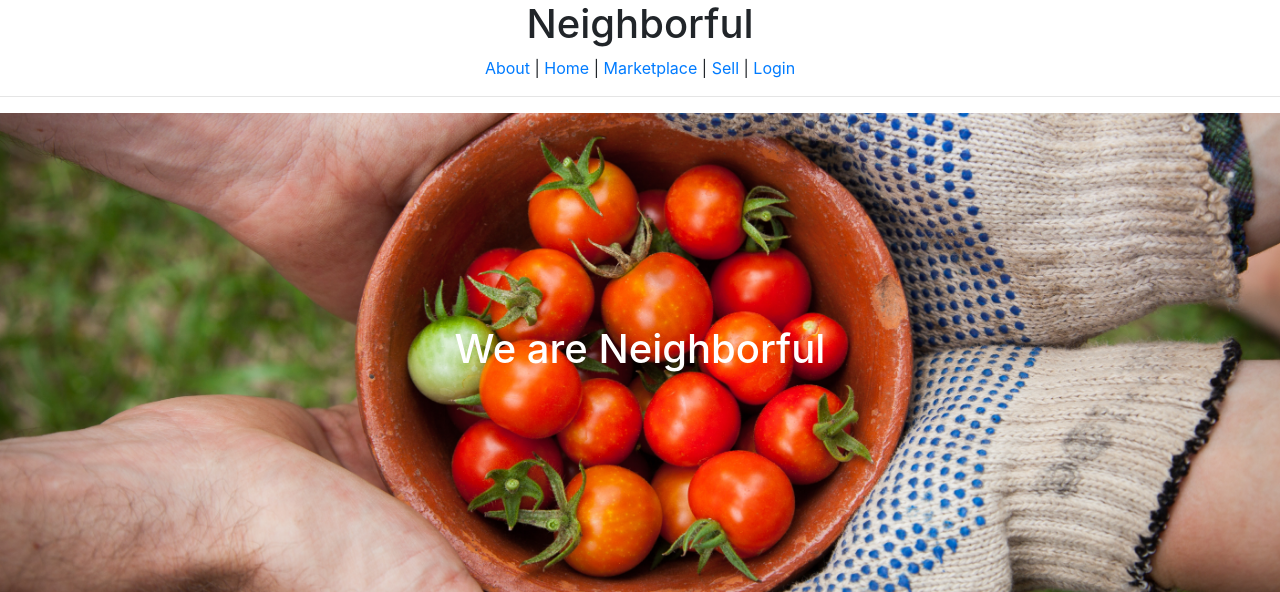
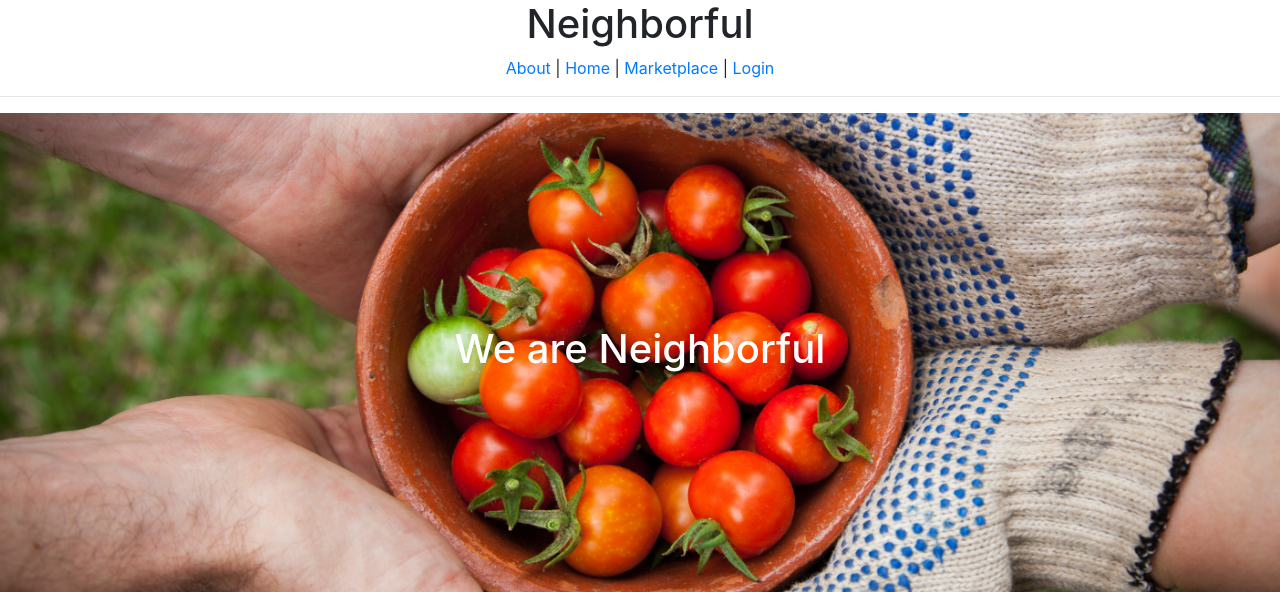
Before and after one commit to njang/neighborful, a Django app: page / in a window 1280 px wide. Shown: the top 592 px of the page. Run offline with Django 3.2, Linux system fonts and the light colour scheme; some libraries are stand-ins or nearby versions.

Commit message:
removes sell.html from nav bar

```diff
--- a/main_app/templates/header.html
+++ b/main_app/templates/header.html
@@ -4,7 +4,7 @@
 {% block content %}
     <h1>Neighborful</h1>
     <a href='/about'>About</a> | <a href='/'>Home</a> |
-    <a href='/marketplace'>Marketplace</a> | <a href='/sell'>Sell</a> |
+    <a href='/marketplace'>Marketplace</a> |
     {% if user.is_authenticated %}
         <a  href="{% url 'profile' user.username %}">Hello, {{ user.first_name }}!</a> |
         <a  href="{% url 'logout' %}">Logout</a>
```
